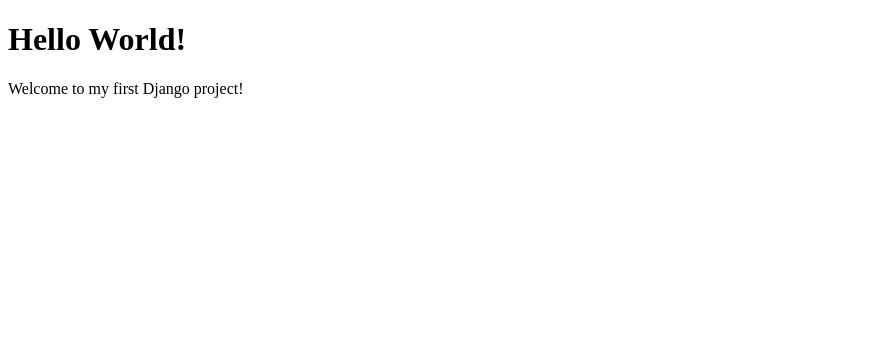
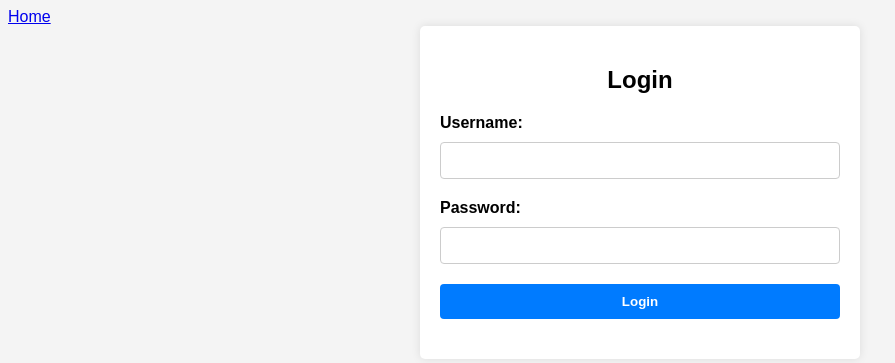
Before and after one commit to aryan21x/PetAdoption-website, a Django app: page /login/ in a window 1280 px wide. Shown: the top 363 px of the page, without its empty margins (0-895 px from the left). Run offline with Django 5.2, Linux system fonts and the light colour scheme.

Commit message:
Login page html layout prepared and work in progress for backend

```diff
--- a/CSC484project/CSC484project/urls.py
+++ b/CSC484project/CSC484project/urls.py
@@ -14,10 +14,14 @@ Including another URLconf
     1. Import the include() function: from django.urls import include, path
     2. Add a URL to urlpatterns:  path('blog/', include('blog.urls'))
 """
+# urls.py
 from django.contrib import admin
-from django.urls import include, path
+from django.urls import path, include
+from login.views import HomePageView  # Import the view for the home page
 
 urlpatterns = [
-        path('', include('login.urls')),
+    path('', HomePageView.as_view(), name='home'),  # URL pattern for the home page
     path('admin/', admin.site.urls),
+    path('login/', include('login.urls')),  # Example: URL pattern for 'login' app
+    # Add other URL patterns as needed
 ]
--- a/CSC484project/login/templates/loginView.html
+++ b/CSC484project/login/templates/loginView.html
@@ -1,9 +1,65 @@
+<!-- login.html -->
 <!DOCTYPE html>
-<html>
+<html lang="en">
+<head>
+    <meta charset="UTF-8">
+    <meta name="viewport" content="width=device-width, initial-scale=1.0">
+    <title>Login Page</title>
+    <style>
+        body {
+            font-family: Arial, sans-serif;
+            background-color: #f4f4f4;
+        }
+        .container {
+            max-width: 400px;
+            margin: 0 auto;
+            padding: 20px;
+            background-color: #fff;
+            border-radius: 5px;
+            box-shadow: 0 0 10px rgba(0, 0, 0, 0.1);
+        }
+        h2 {
+            text-align: center;
+        }
+        label {
+            display: block;
+            margin-bottom: 10px;
+            font-weight: bold;
+        }
+        input[type="text"],
+        input[type="password"],
+        button {
+            width: 100%;
+            padding: 10px;
+            margin-bottom: 20px;
+            border: 1px solid #ccc;
+            border-radius: 4px;
+            box-sizing: border-box;
+        }
+        button {
+            background-color: #007bff;
+            color: #fff;
+            font-weight: bold;
+            border: none;
+            cursor: pointer;
+        }
+        button:hover {
+            background-color: #0056b3;
+        }
+    </style>
+</head>
 <body>
-
-<h1>Hello World!</h1>
-<p>Welcome to my first Django project!</p>
-
+    <div> <a href="{% url 'home' %}">Home</a></div>
+    <div class="container">
+        <h2>Login</h2>
+        <form action="{% url 'login' %}" method="post">
+            {% csrf_token %}
+            <label for="username">Username:</label>
+            <input type="text" id="username" name="username" required>
+            <label for="password">Password:</label>
+            <input type="password" id="password" name="password" required>
+            <button type="submit">Login</button>
+        </form>
+    </div>
 </body>
 </html>
--- a/CSC484project/login/urls.py
+++ b/CSC484project/login/urls.py
@@ -1,6 +1,42 @@
 from django.urls import path
 from . import views
+from django.shortcuts import render
+from django.contrib.auth import authenticate, login
+from django.http import HttpResponseRedirect
+import mysql.connector
 
 urlpatterns = [
-    path('login/', views.login, name='login'),
+    path('', views.login, name='login'),
 ]
+
+
+def login_view(request):
+    if request.method == 'POST':
+        username = request.POST.get('username')
+        password = request.POST.get('password')
+        user = authenticate(request, username=username, password=password)
+        if user is not None:
+            login(request, user)
+            # Redirect to a success page or home page
+            return HttpResponseRedirect('/success/')
+        else:
+            # Invalid login
+            return render(request, 'login.html', {'error_message': 'Invalid username or password'})
+    else:
+        return render(request, 'login.html')
+
+def connect_to_mysql():
+    try:
+        mydb = mysql.connector.connect(
+            host="localhost",
+            user="yourusername",
+            password="yourpassword"
+        )
+        print("MySQL connection successful.")
+        return mydb
+    except mysql.connector.Error as err:
+        print(f"Error connecting to MySQL: {err}")
+        return None
+
+# Call the function to establish a connection
+mydb = connect_to_mysql()
--- a/CSC484project/login/views.py
+++ b/CSC484project/login/views.py
@@ -1,6 +1,9 @@
-from django.template import loader
-from django.http import HttpResponse
+
+from django.views.generic import TemplateView
+from django.shortcuts import render
 
 def login(request):
-    template = loader.get_template('loginView.html')
-    return HttpResponse(template.render())
+    return render(request, 'loginView.html')
+
+class HomePageView(TemplateView):
+    template_name = 'homeView.html'
```
Also changed, not shown: CSC484project/login/templates/homeView.html (added, +13 -0 lines), CSC484project/login/migrations/__init__.py (deleted).
